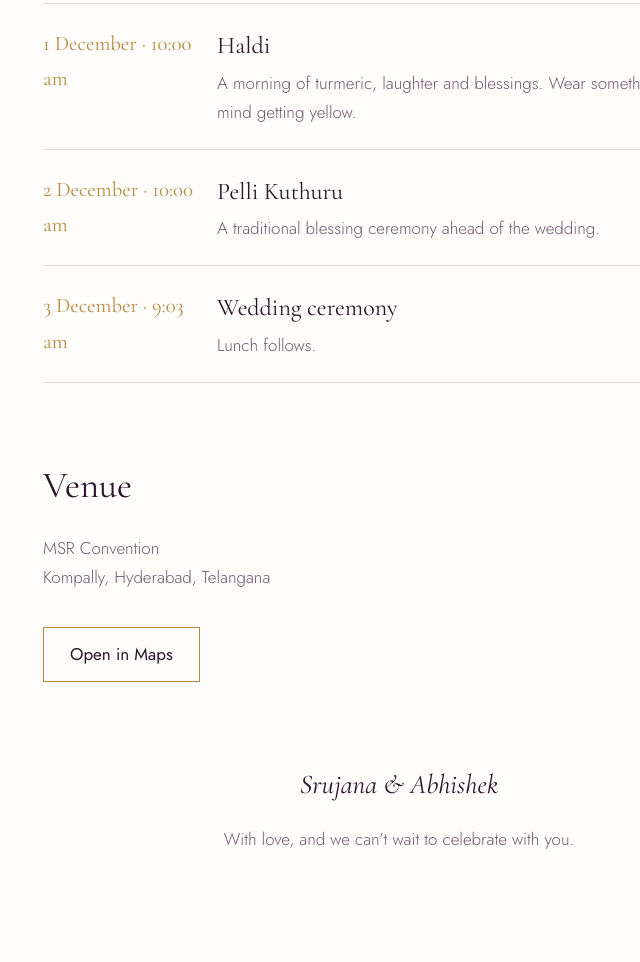
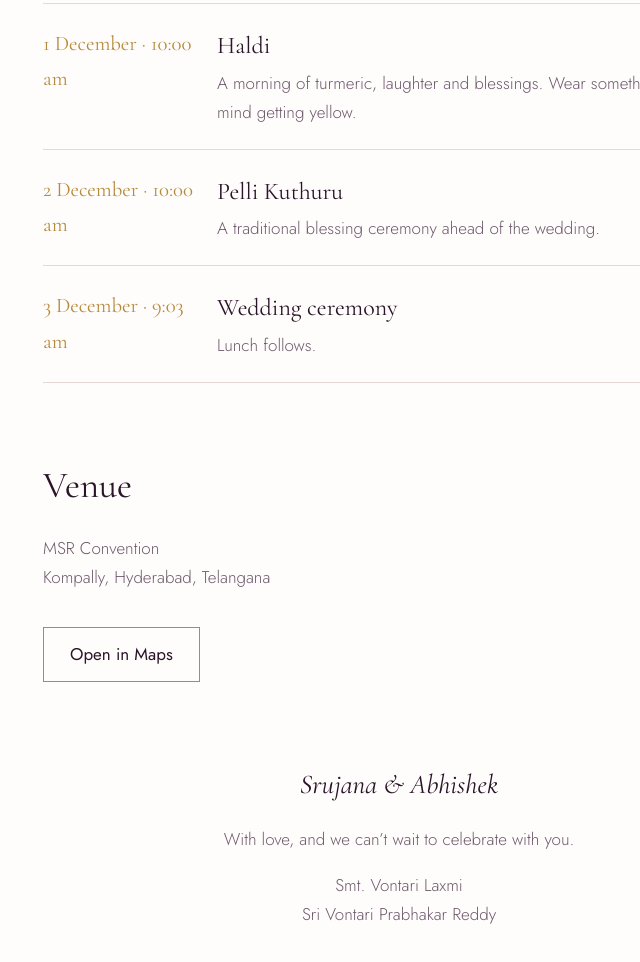
Before and after one commit to rapolrithwikreddy-rrr/srujana-abhishek, a plain HTML site: page index.html in a window 1280 px wide. Shown: the part 1087-2049 px from the top of the page, without its empty margins (241-881 px from the left). Before the commit the page ends 2014 px from the top, so only its background shows below. Drawn offline with nearby package versions, Linux system fonts and the light colour scheme.

Commit message:
Add files via upload

```diff
--- a/index.html
+++ b/index.html
@@ -99,6 +99,7 @@ footer .sig{font-family:'Cormorant Garamond',Georgia,serif;font-style:italic;fon
 <footer>
   <div class="sig">Srujana &amp; Abhishek</div>
   <p>With love, and we can’t wait to celebrate with you.</p>
+  <p>Smt. Vontari Laxmi<br>Sri Vontari Prabhakar Reddy</p>
 </footer>
 
 <script>
```
